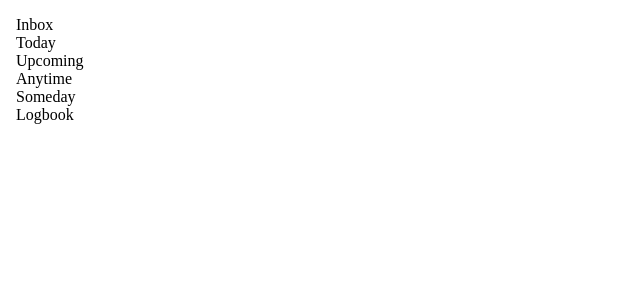
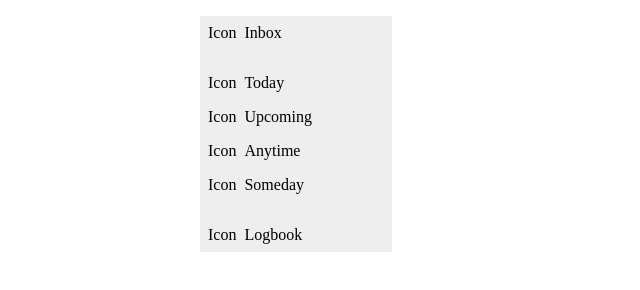
Before and after one commit to Rajanikanth0/odin-todo, a website built with webpack: page src/template.html in a window 1280 px wide. Shown: the whole page, without its empty margins (0-640 px from the left). Built offline with nearby package versions, Linux system fonts and the light colour scheme.

Commit message:
feat: add sidebar labels

```diff
--- a/src/styles.css
+++ b/src/styles.css
@@ -25,3 +25,29 @@ button, input, textarea {
   font-family: inherit;
   font-size: 1.2rem;
 }
+
+.container {
+  width: 55rem;
+  margin: 0 auto;
+
+  display: grid;
+  grid-template-columns: 12rem 1fr;
+}
+
+/* sidebar */
+
+.sidebar {
+  display: flex;
+  flex-direction: column;
+  gap: var(--big-space);
+
+  background-color: rgb(238, 238, 238);
+}
+
+.sidebar li {
+  display: flex;
+  gap: var(--small-space);
+
+  cursor: pointer;
+  padding: var(--small-space);
+}
--- a/src/template.html
+++ b/src/template.html
@@ -11,18 +11,36 @@
   <div class="container">
     <div class="sidebar">
       <ul>
-        <li class="inbox">Inbox</li>
+        <li class="inbox">
+          <div class="icon">Icon</div>
+          <div class="label">Inbox</div>
+        </li>
       </ul>
 
       <ul>
-        <li class="today">Today</li>
-        <li class="upcoming">Upcoming</li>
-        <li class="anytime">Anytime</li>
-        <li class="someday">Someday</li>
+        <li class="today">
+          <div class="icon">Icon</div>
+          <div class="label">Today</div>
+        </li>
+        <li class="upcoming">
+          <div class="icon">Icon</div>
+          <div class="label">Upcoming</div>
+        </li>
+        <li class="anytime">
+          <div class="icon">Icon</div>
+          <div class="label">Anytime</div>
+        </li>
+        <li class="someday">
+          <div class="icon">Icon</div>
+          <div class="label">Someday</div>
+        </li>
       </ul>
 
       <ul>
-        <li class="logbook">Logbook</li>
+        <li class="logbook">
+          <div class="icon">Icon</div>
+          <div class="label">Logbook</div>
+        </li>
       </ul>
     </div>
     <div class="content"></div>
```
